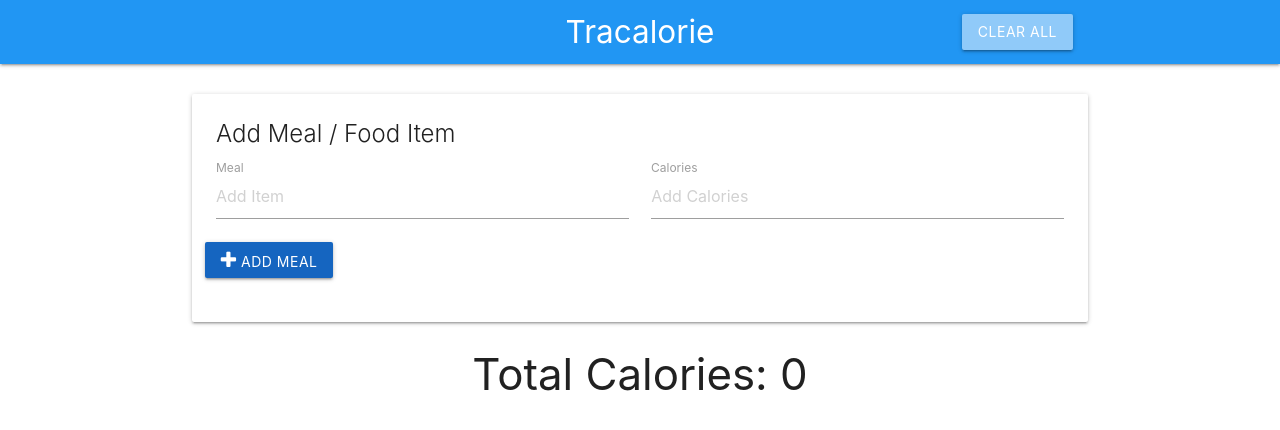
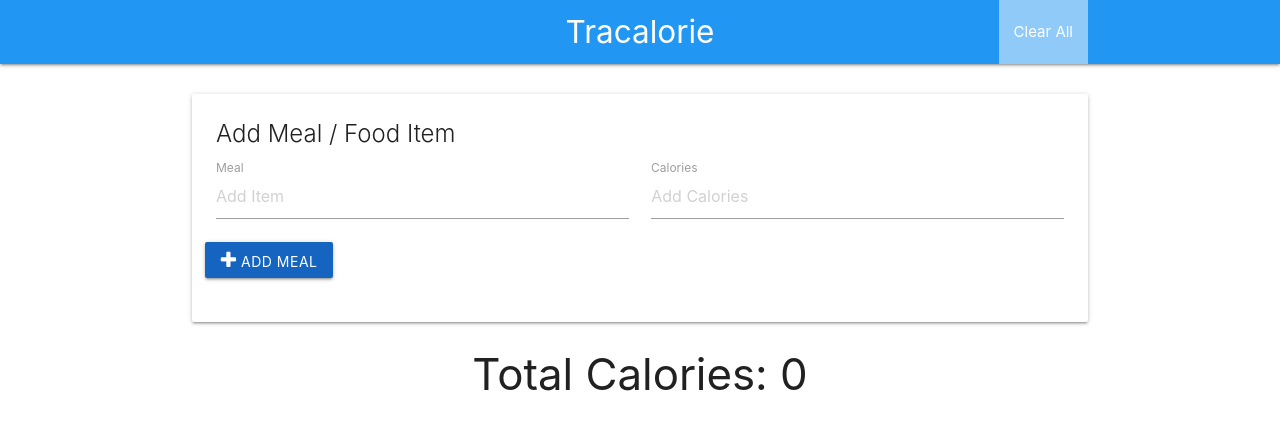
Before and after one commit to chayadeaver/tracalorie, a plain HTML site: page index.html in a window 1280 px wide. Drawn offline with nearby package versions, Linux system fonts and the light colour scheme.

Commit message:
fixed clear-btn class

```diff
--- a/index.html
+++ b/index.html
@@ -14,7 +14,7 @@
       <div class="container">
         <a href="#" class="brand-logo center">Tracalorie</a>
         <ul class="right">
-          <li><a href="#" class="clear btn blue lighten-3">Clear All</a></li>
+          <li><a href="#" class="clear-btn blue lighten-3">Clear All</a></li>
         </ul>
       </div>
     </div>
```
